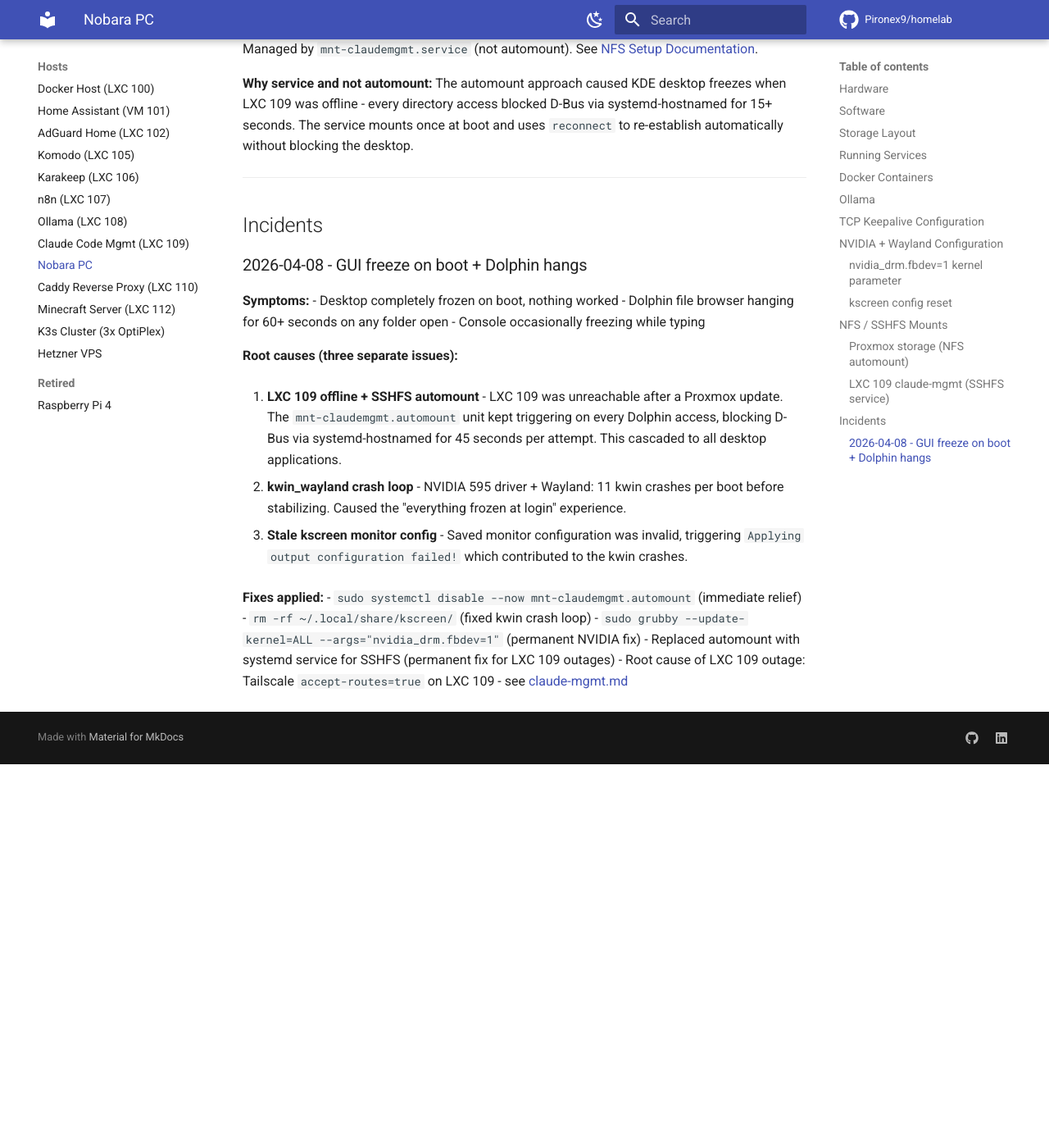
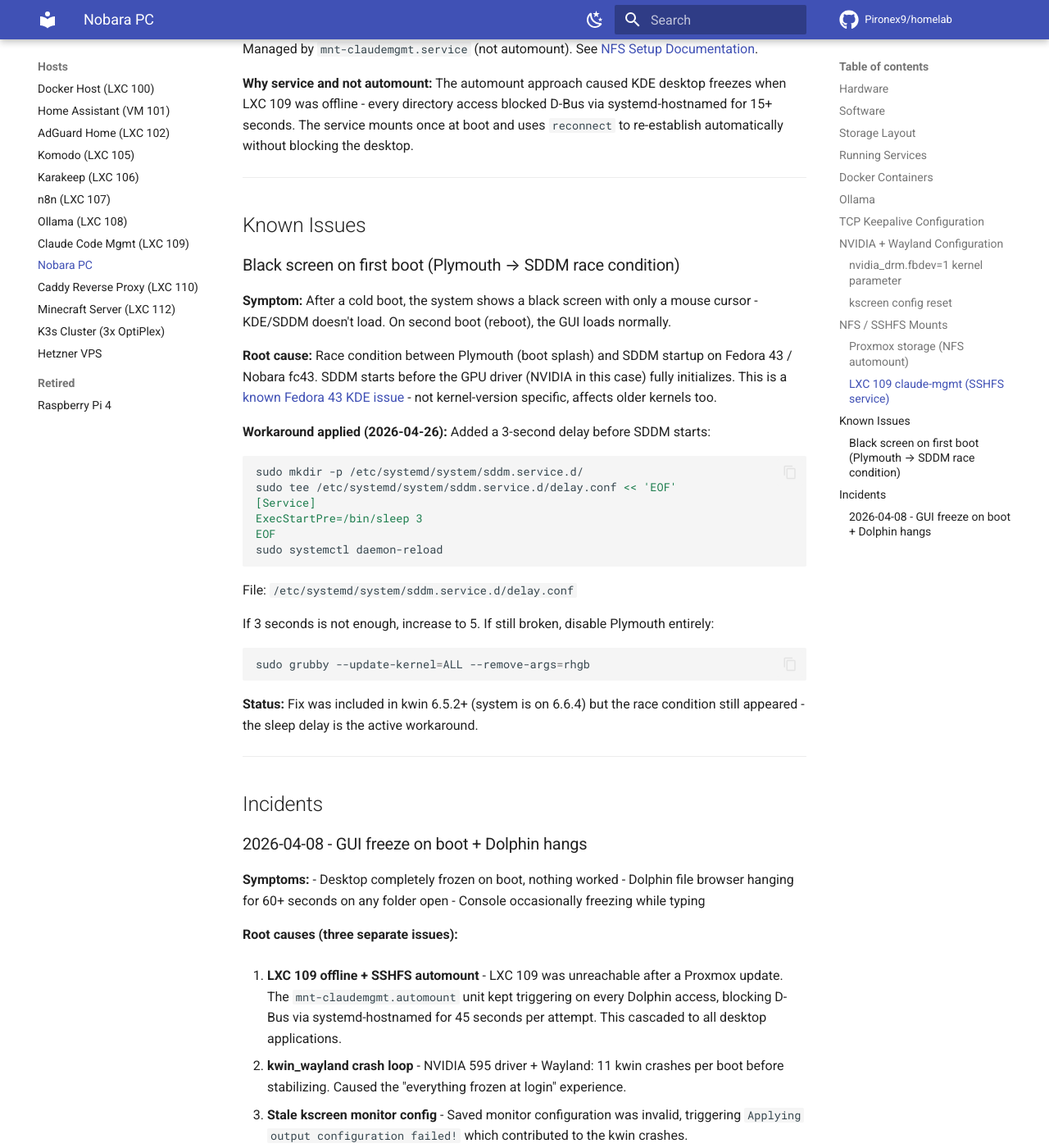
Before and after one commit to Pironex9/homelab, an MkDocs documentation site: the page built from docs/hosts/nobara.md, in a window 1280 px wide and 1400 px high, scrolled down 4604 px. Shown: the whole window at 82% size. Built offline with MkDocs 1.6.1 and Material for MkDocs 9.7.7, drawn with Linux system fonts in a browser that asks for light colours; comment, search, counter and statistics services are not loaded; before the commit the page ends 5536 px from its top, so only the background shows below that.

Commit message:
Document Nobara black screen boot issue and SDDM delay workaround

````diff
--- a/docs/hosts/nobara.md
+++ b/docs/hosts/nobara.md
@@ -158,6 +158,36 @@
 
 ---
 
+## Known Issues
+
+### Black screen on first boot (Plymouth → SDDM race condition)
+
+**Symptom:** After a cold boot, the system shows a black screen with only a mouse cursor - KDE/SDDM doesn't load. On second boot (reboot), the GUI loads normally.
+
+**Root cause:** Race condition between Plymouth (boot splash) and SDDM startup on Fedora 43 / Nobara fc43. SDDM starts before the GPU driver (NVIDIA in this case) fully initializes. This is a [known Fedora 43 KDE issue](https://discussion.fedoraproject.org/t/fedora-43-kde-sometimes-boots-to-a-black-screen/171080) - not kernel-version specific, affects older kernels too.
+
+**Workaround applied (2026-04-26):** Added a 3-second delay before SDDM starts:
+
+```bash
+sudo mkdir -p /etc/systemd/system/sddm.service.d/
+sudo tee /etc/systemd/system/sddm.service.d/delay.conf << 'EOF'
+[Service]
+ExecStartPre=/bin/sleep 3
+EOF
+sudo systemctl daemon-reload
+```
+
+File: `/etc/systemd/system/sddm.service.d/delay.conf`
+
+If 3 seconds is not enough, increase to 5. If still broken, disable Plymouth entirely:
+```bash
+sudo grubby --update-kernel=ALL --remove-args=rhgb
+```
+
+**Status:** Fix was included in kwin 6.5.2+ (system is on 6.6.4) but the race condition still appeared - the sleep delay is the active workaround.
+
+---
+
 ## Incidents
 
 ### 2026-04-08 - GUI freeze on boot + Dolphin hangs
````
